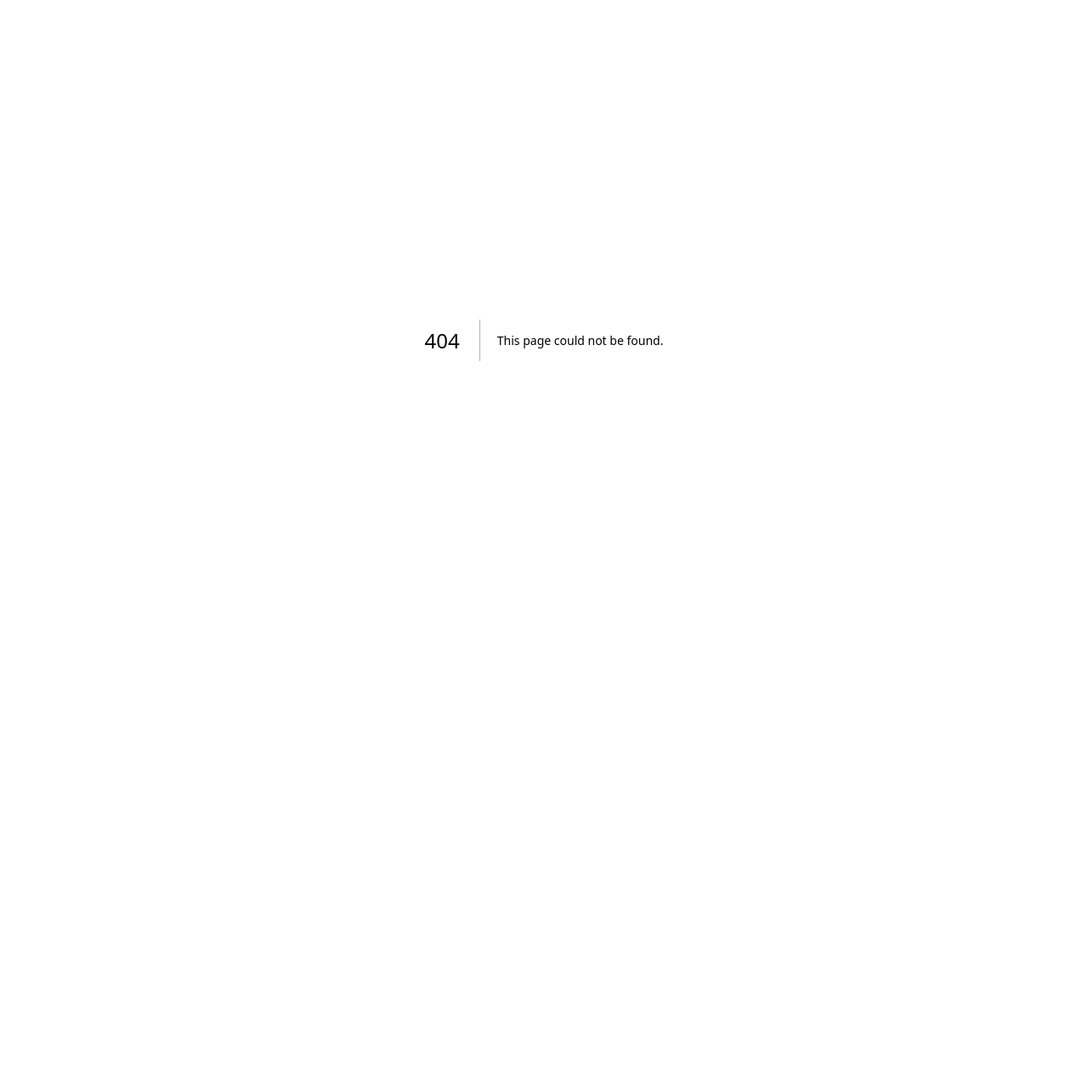
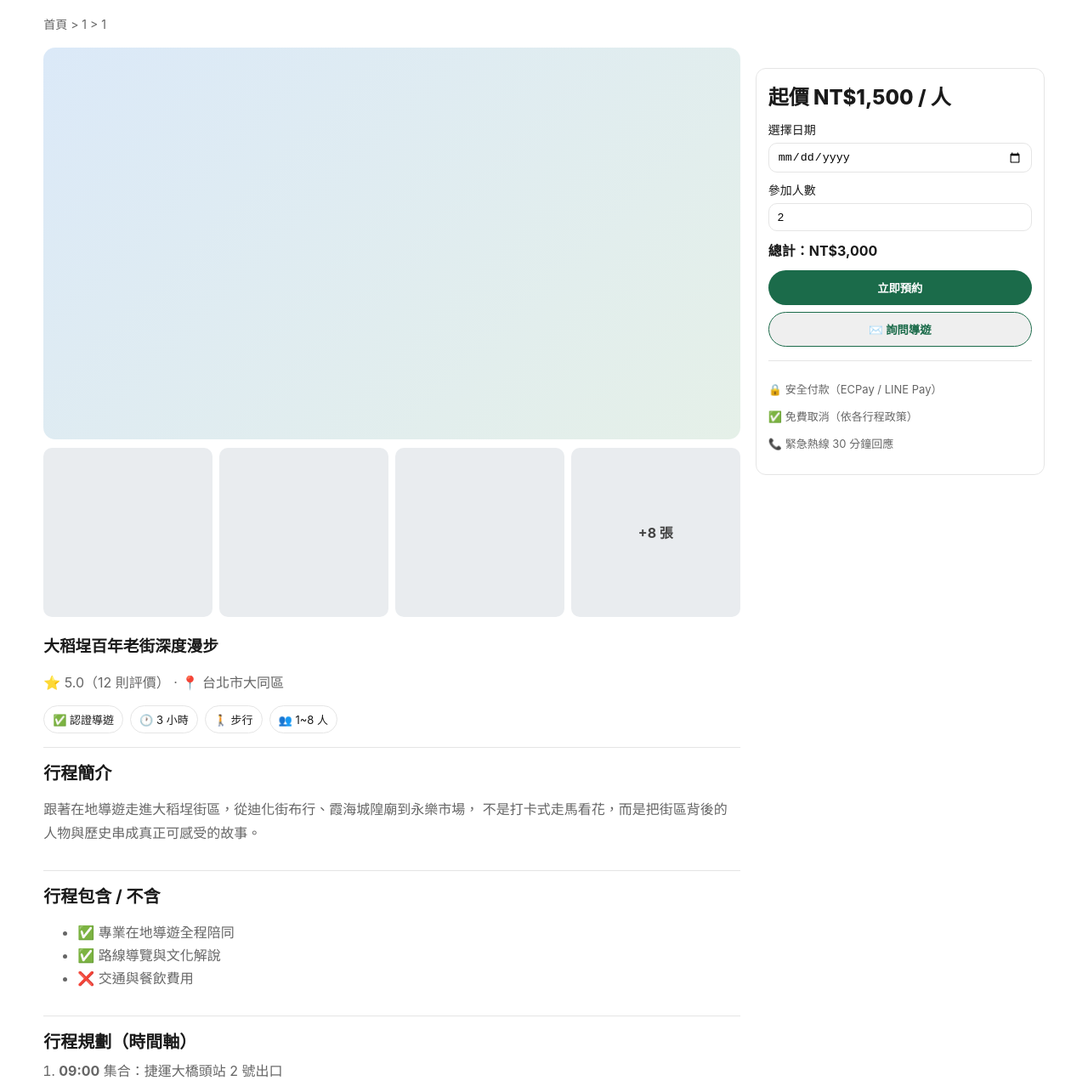
Before and after one commit to smallwei0301/tour-platform, a Next.js app in the folder apps/web/: page /activities/1/1 in a window 1280 px wide. Before the commit this address had no page. Shown: the top 1285 px of the page at 85% size. Before the commit the page ends 800 px from the top, so only its background shows below. Built offline with nearby package versions, Linux system fonts and the light colour scheme.

Commit message:
feat(ui): add activity detail page with sticky booking sidebar and timeline

```diff
--- /dev/null
+++ b/apps/web/app/activities/[region]/[slug]/page.tsx
@@ -0,0 +1,83 @@
+import Link from 'next/link';
+
+export default async function ActivityDetailPage({ params }: { params: Promise<{ region: string; slug: string }> }) {
+  const { region, slug } = await params;
+
+  return (
+    <main className="tp-container tp-detail">
+      <div className="tp-breadcrumb">首頁 &gt; {decodeURIComponent(region)} &gt; {decodeURIComponent(slug)}</div>
+
+      <section className="tp-detail-layout">
+        <article className="tp-detail-main">
+          <div className="tp-gallery-main" />
+          <div className="tp-gallery-subgrid">
+            <div className="tp-gallery-sub" />
+            <div className="tp-gallery-sub" />
+            <div className="tp-gallery-sub" />
+            <div className="tp-gallery-sub tp-gallery-more">+8 張</div>
+          </div>
+
+          <h1>大稻埕百年老街深度漫步</h1>
+          <p className="tp-detail-meta">⭐ 5.0（12 則評價） · 📍 台北市大同區</p>
+
+          <div className="tp-badges">
+            <span>✅ 認證導遊</span>
+            <span>🕐 3 小時</span>
+            <span>🚶 步行</span>
+            <span>👥 1~8 人</span>
+          </div>
+
+          <section className="tp-detail-block">
+            <h2>行程簡介</h2>
+            <p>
+              跟著在地導遊走進大稻埕街區，從迪化街布行、霞海城隍廟到永樂市場，
+              不是打卡式走馬看花，而是把街區背後的人物與歷史串成真正可感受的故事。
+            </p>
+          </section>
+
+          <section className="tp-detail-block">
+            <h2>行程包含 / 不含</h2>
+            <ul>
+              <li>✅ 專業在地導遊全程陪同</li>
+              <li>✅ 路線導覽與文化解說</li>
+              <li>❌ 交通與餐飲費用</li>
+            </ul>
+          </section>
+
+          <section className="tp-detail-block">
+            <h2>行程規劃（時間軸）</h2>
+            <ol className="tp-timeline">
+              <li><strong>09:00</strong> 集合：捷運大橋頭站 2 號出口</li>
+              <li><strong>09:15</strong> 迪化街布行區導覽</li>
+              <li><strong>10:00</strong> 霞海城隍廟文化故事</li>
+              <li><strong>10:45</strong> 永樂市場南北貨路線</li>
+              <li><strong>11:30</strong> 行程結束，自由探索</li>
+            </ol>
+          </section>
+
+          <section className="tp-detail-block">
+            <h2>關於你的導遊</h2>
+            <p>陳建志 · ✅ 實名已驗證 · ⭐ 5.0（47 次服務） · 🌍 中文、英語</p>
+            <Link className="tp-link" href="/guides/chen-jian-zhi">查看完整導遊簡介 →</Link>
+          </section>
+        </article>
+
+        <aside className="tp-booking-side">
+          <div className="tp-booking-card">
+            <p className="tp-price">起價 NT$1,500 / 人</p>
+            <label>選擇日期<input type="date" /></label>
+            <label>參加人數<input type="number" defaultValue={2} min={1} max={20} /></label>
+            <p className="tp-total">總計：NT$3,000</p>
+            <button className="tp-btn tp-btn-primary tp-full">立即預約</button>
+            <button className="tp-btn tp-btn-ghost tp-full">✉️ 詢問導遊</button>
+            <div className="tp-booking-note">
+              <p>🔒 安全付款（ECPay / LINE Pay）</p>
+              <p>✅ 免費取消（依各行程政策）</p>
+              <p>📞 緊急熱線 30 分鐘回應</p>
+            </div>
+          </div>
+        </aside>
+      </section>
+    </main>
+  );
+}
--- a/apps/web/app/globals.css
+++ b/apps/web/app/globals.css
@@ -104,3 +104,32 @@ a { color: inherit; text-decoration: none; }
   .tp-card-grid-activities { grid-template-columns: 1fr; }
   .tp-result-head { flex-direction: column; align-items: flex-start; gap: 8px; }
 }
+
+
+.tp-detail { padding-bottom: 48px; }
+.tp-detail-layout { display: grid; grid-template-columns: minmax(0, 1fr) 340px; gap: 18px; }
+.tp-detail-main { min-width: 0; }
+.tp-gallery-main { width: 100%; aspect-ratio: 16/9; border-radius: 14px; background: linear-gradient(135deg,#dbe9f8,#e5f0e8); }
+.tp-gallery-subgrid { margin-top: 10px; display: grid; grid-template-columns: repeat(4,minmax(0,1fr)); gap: 8px; }
+.tp-gallery-sub { aspect-ratio: 1/1; border-radius: 10px; background: #e9ecef; }
+.tp-gallery-more { display:flex; align-items:center; justify-content:center; font-weight:700; color:#444; }
+.tp-detail-meta { color: var(--tp-muted); }
+.tp-badges { display:flex; flex-wrap: wrap; gap: 8px; margin: 10px 0 16px; }
+.tp-badges span { border: 1px solid var(--tp-border); border-radius: 999px; padding: 6px 10px; font-size: 13px; }
+.tp-detail-block { border-top: 1px solid var(--tp-border); padding: 14px 0; }
+.tp-detail-block h2 { margin: 0 0 8px; font-size: 20px; }
+.tp-detail-block p, .tp-detail-block li { color: var(--tp-muted); line-height: 1.7; }
+.tp-timeline { margin: 0; padding-left: 18px; display: grid; gap: 8px; }
+.tp-booking-side { position: sticky; top: 80px; height: fit-content; }
+.tp-booking-card { border: 1px solid var(--tp-border); border-radius: 12px; padding: 14px; background: #fff; }
+.tp-booking-card label { display: grid; gap: 6px; font-size: 14px; margin-bottom: 10px; }
+.tp-booking-card input { border:1px solid var(--tp-border); border-radius: 10px; padding: 8px 10px; }
+.tp-price { font-size: 24px; font-weight: 800; margin: 0 0 12px; }
+.tp-total { font-weight: 700; margin: 8px 0 12px; }
+.tp-full { width: 100%; text-align: center; margin-bottom: 8px; }
+.tp-booking-note { border-top:1px solid var(--tp-border); margin-top: 8px; padding-top: 10px; font-size: 13px; color: var(--tp-muted); }
+
+@media (max-width: 1024px) {
+  .tp-detail-layout { grid-template-columns: 1fr; }
+  .tp-booking-side { position: static; }
+}
```
